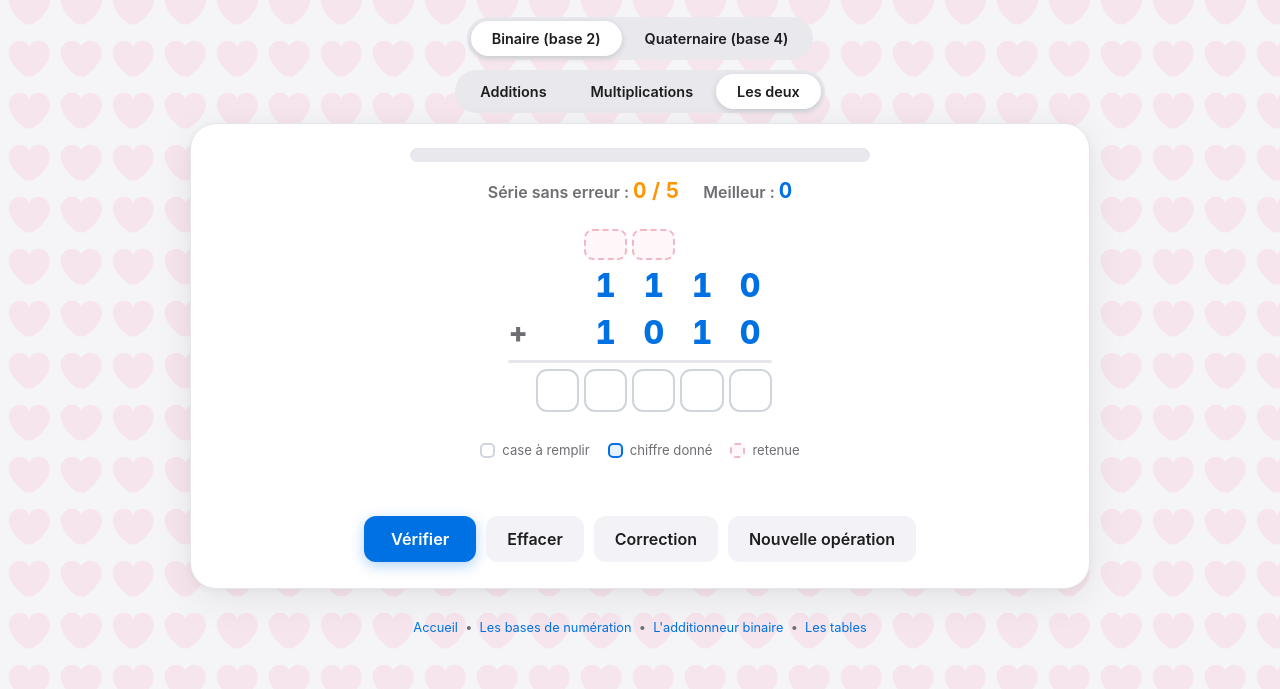
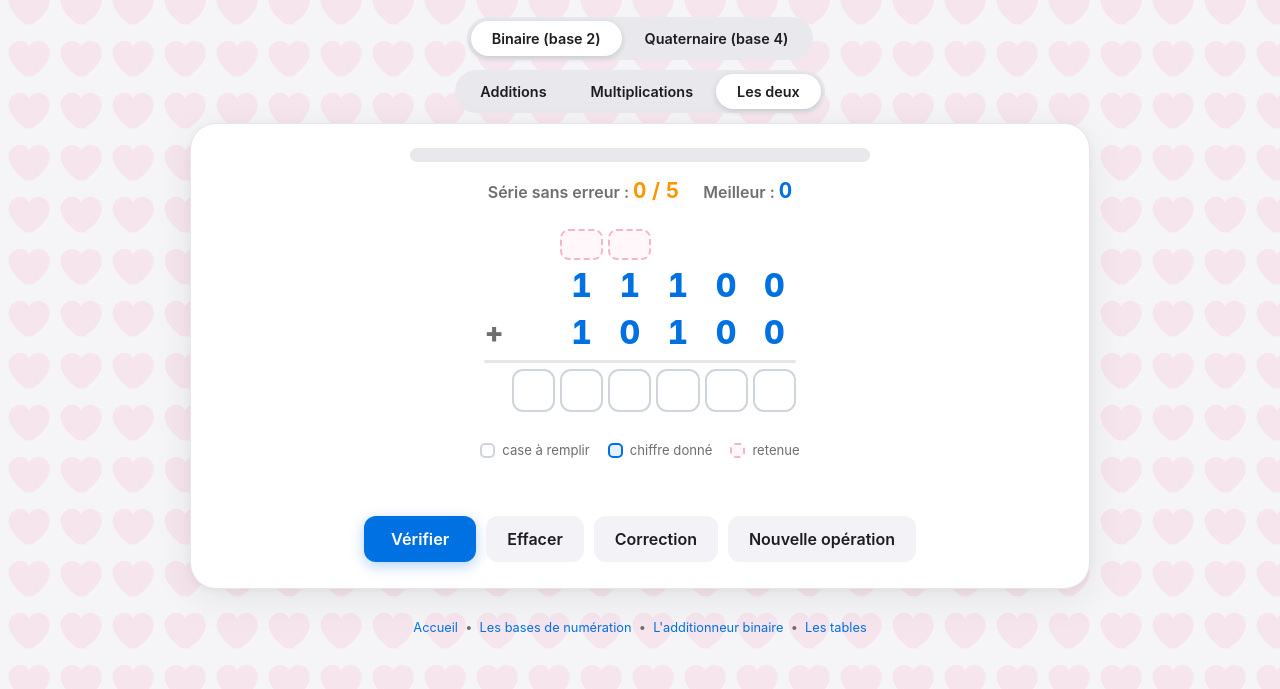
Before and after one commit to christophebelmont/MaitresseBrioche, a plain HTML site: page operations-bases.html in a window 1280 px wide. Both pictures are taken after a click on the button "Nouvelle opération". Shown: the part 125-814 px from the top of the page. Drawn offline with Linux system fonts and the light colour scheme.

Commit message:
Increased number of bits

```diff
--- a/operations-bases.html
+++ b/operations-bases.html
@@ -444,7 +444,7 @@
     else op = Math.random() < 0.5 ? "add" : "mul";
 
     if (op === "add"){
-      return buildAdd(base, base === 2 ? 4 : 3);
+      return buildAdd(base, rndInt(4, 5));
     }
     return buildMul(base, base === 2 ? 3 : 2, 2);
   }
```
